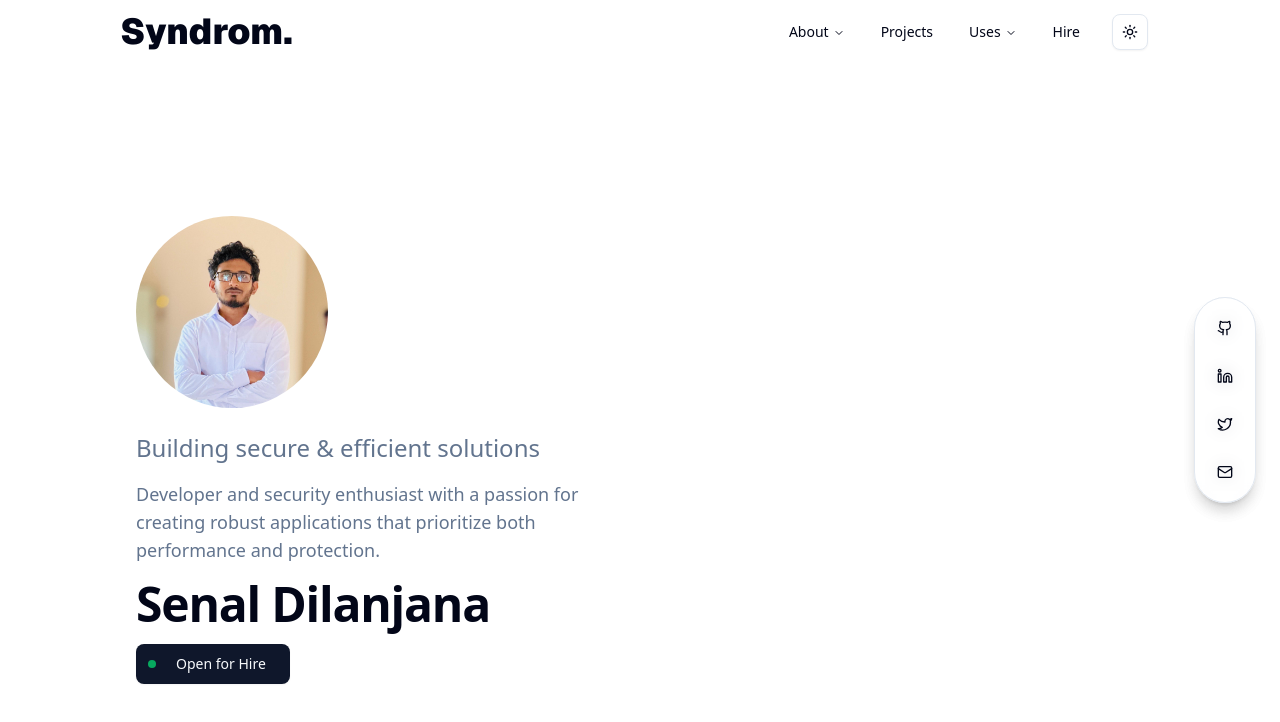
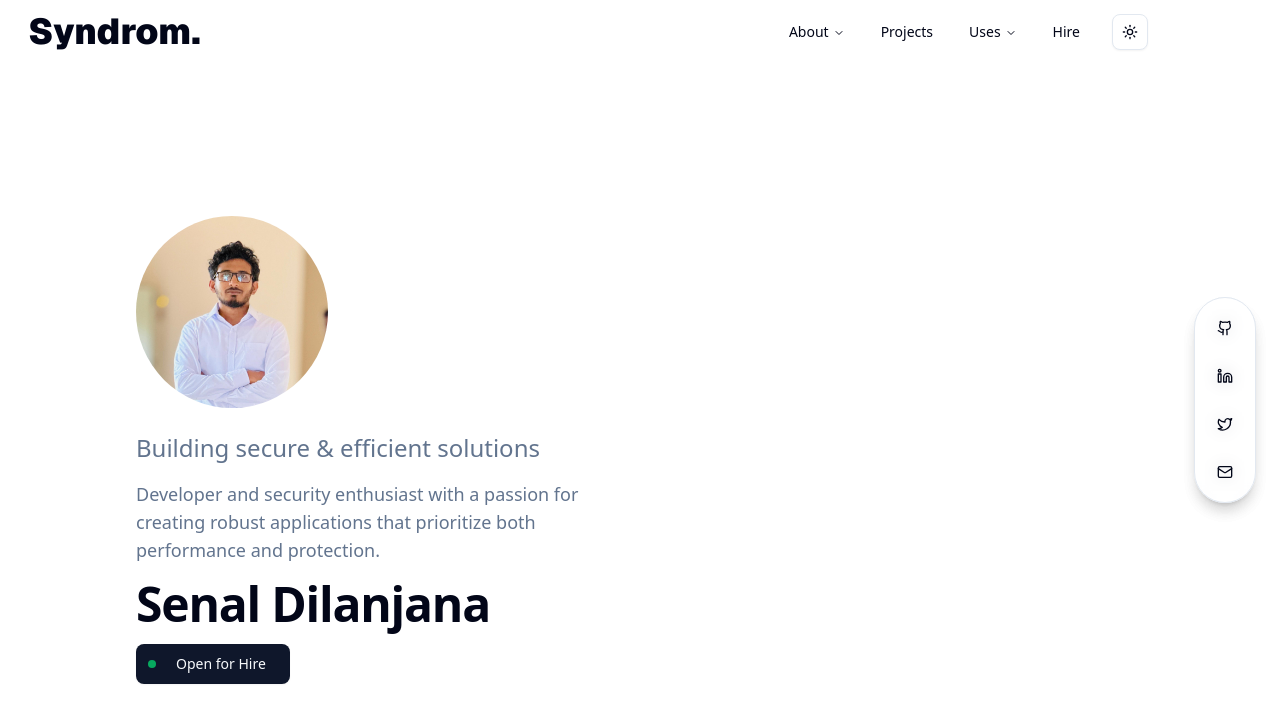
Before and after one commit to 5yndr0m/syndrom.me, a Next.js app: page / in a window 1280 px wide. Shown: the top 722 px of the page. Built offline with nearby package versions, Linux system fonts and the light colour scheme.

Commit message:
fix: alignment fix

```diff
--- a/src/components/common/navbar.jsx
+++ b/src/components/common/navbar.jsx
@@ -39,7 +39,7 @@ export function Navbar() {
 
   return (
     <header className="sticky top-0 z-50 w-full bg-background/95 backdrop-blur supports-[backdrop-filter]:bg-background/60 ">
-      <div className="container flex h-16 items-center justify-between md:pl-30 pl-3 pr-3">
+      <div className="container flex h-16 items-center justify-between md:pl-7 pl-3 pr-3">
         <div className="flex items-center gap-2">
           <Link href="/" className="font-black text-4xl font-sans">
             Syndrom.
```
